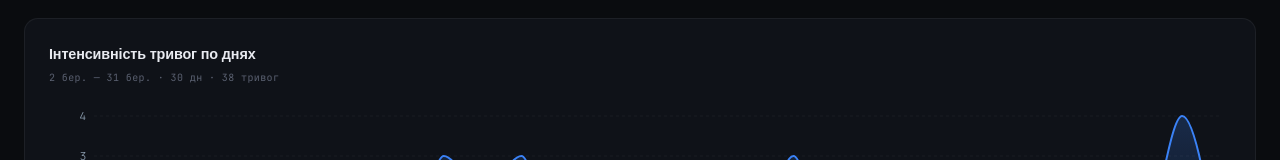
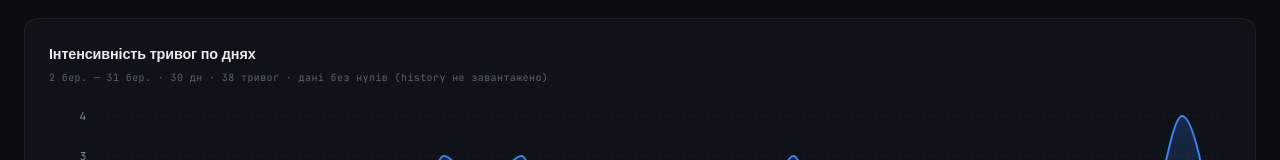
Before and after one commit to viacheslavari-sys/air-alert-dashboard, a React (Vite) app: page / in a window 1280 px wide. Shown: the part 1152-1312 px from the top of the page. Built offline with nearby package versions, Linux system fonts and the light colour scheme; a web font is replaced by a local one.

Commit message:
history update

```diff
--- a/src/App.jsx
+++ b/src/App.jsx
@@ -15,6 +15,7 @@ export default function App() {
   var zhytomyr  = _data.zhytomyr
   var historyDays     = _data.historyDays
   var forecastHistory = _data.forecastHistory
+  var dailyCounts     = _data.dailyCounts
 
   var _region      = useState('kyiv')
   var selectedRegion = _region[0]
@@ -106,6 +107,7 @@ export default function App() {
             <DailyAlertsChart
               alerts={current.alerts}
               regionKey={selectedRegion}
+              dailyCounts={dailyCounts && dailyCounts[selectedRegion]}
             />
           </>
         )}
--- a/src/components/DailyAlertsChart.jsx
+++ b/src/components/DailyAlertsChart.jsx
@@ -8,25 +8,36 @@ const REGION_COLORS = {
   zhytomyr: '#f97316',
 }
 
-function buildDailyData(alerts) {
+// Будує масив з daily_counts (словник дата->кількість)
+function buildFromDailyCounts(dailyCounts) {
+  if (!dailyCounts || typeof dailyCounts !== 'object') return []
+  var keys = Object.keys(dailyCounts).sort()
+  if (keys.length === 0) return []
+  return keys.map(function(key) {
+    return {
+      date : key,
+      label: new Date(key).toLocaleDateString('uk-UA', { day: 'numeric', month: 'short' }),
+      count: dailyCounts[key] || 0,
+    }
+  })
+}
+
+// Fallback: будує з масиву тривог якщо daily_counts ще немає
+function buildFromAlerts(alerts) {
+  if (!Array.isArray(alerts) || alerts.length === 0) return []
   var byDay = {}
-
   alerts.forEach(function(a) {
     var day = a.started_at.slice(0, 10)
-    if (!byDay[day]) byDay[day] = 0
-    byDay[day]++
+    byDay[day] = (byDay[day] || 0) + 1
   })
-
-  // Заповнюємо пропуски нулями від першого дня до сьогодні
   var keys = Object.keys(byDay).sort()
   if (keys.length === 0) return []
 
   var start = new Date(keys[0])
-  var end   = new Date()  // завжди до сьогодні
+  var end   = new Date()
   end.setHours(0, 0, 0, 0)
   var rows  = []
-
-  var cur = new Date(start)
+  var cur   = new Date(start)
   while (cur <= end) {
     var key = cur.toISOString().slice(0, 10)
     rows.push({
@@ -36,7 +47,6 @@ function buildDailyData(alerts) {
     })
     cur.setDate(cur.getDate() + 1)
   }
-
   return rows
 }
 
@@ -54,13 +64,17 @@ function DailyTooltip({ active, payload }) {
   )
 }
 
-export function DailyAlertsChart({ alerts, regionKey }) {
-  var data  = buildDailyData(alerts || [])
+export function DailyAlertsChart({ alerts, regionKey, dailyCounts }) {
+  // Пріоритет: daily_counts з history.json (точні дані з нулями)
+  // Fallback: обчислення з масиву тривог
+  var data  = dailyCounts
+    ? buildFromDailyCounts(dailyCounts)
+    : buildFromAlerts(alerts)
+
   var color = REGION_COLORS[regionKey] || '#3b82f6'
   var total = data.reduce(function(s, d) { return s + d.count }, 0)
   var days  = data.length
 
-  // Показуємо мітки на осі X розріджено залежно від кількості днів
   var tickInterval = days <= 30 ? 6 : days <= 60 ? 9 : days <= 90 ? 14 : 20
 
   return (
@@ -73,6 +87,7 @@ export function DailyAlertsChart({ alerts, regionKey }) {
               ? data[0].label + ' — ' + data[data.length - 1].label +
                 ' · ' + days + ' дн · ' + total + ' тривог'
               : 'Немає даних'}
+            {!dailyCounts && days > 0 && ' · дані без нулів (history не завантажено)'}
           </p>
         </div>
       </div>
--- a/src/hooks/useAlertsData.js
+++ b/src/hooks/useAlertsData.js
@@ -97,7 +97,7 @@ function calcHistoryDays(alerts) {
 }
 
 export function useAlertsData() {
-  var _state   = useState({ loading: true, error: null, isMock: USE_MOCK, kyiv: null, zhytomyr: null, historyDays: 30, forecastHistory: null })
+  var _state   = useState({ loading: true, error: null, isMock: USE_MOCK, kyiv: null, zhytomyr: null, historyDays: 30, forecastHistory: null, dailyCounts: null })
   var state    = _state[0]
   var setState = _state[1]
 
@@ -151,6 +151,7 @@ export function useAlertsData() {
           zhytomyr       : buildRegionState(zhytomyrAll),
           historyDays    : daysCollected,
           forecastHistory: accumulated && accumulated.forecasts ? accumulated.forecasts : null,
+          dailyCounts    : accumulated && accumulated.daily_counts ? accumulated.daily_counts : null,
         })
       } catch (err) {
         var kf = generateMockAlerts()
```
